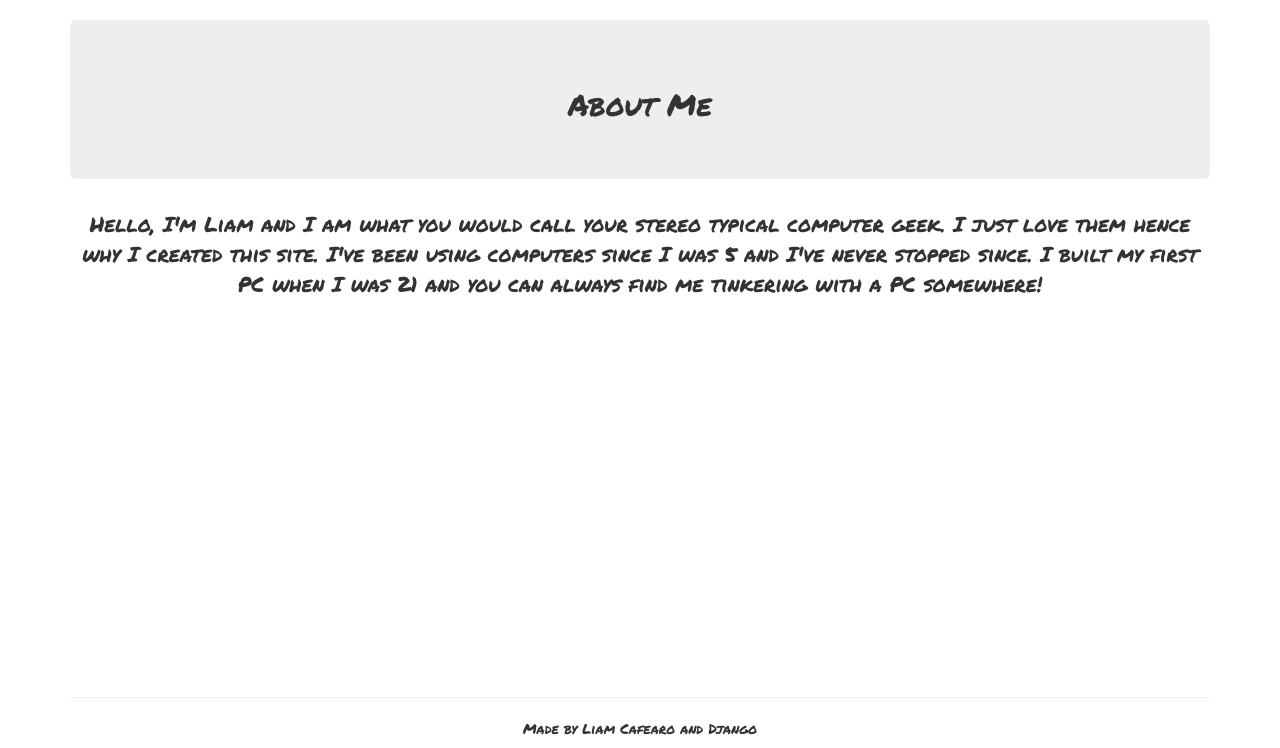
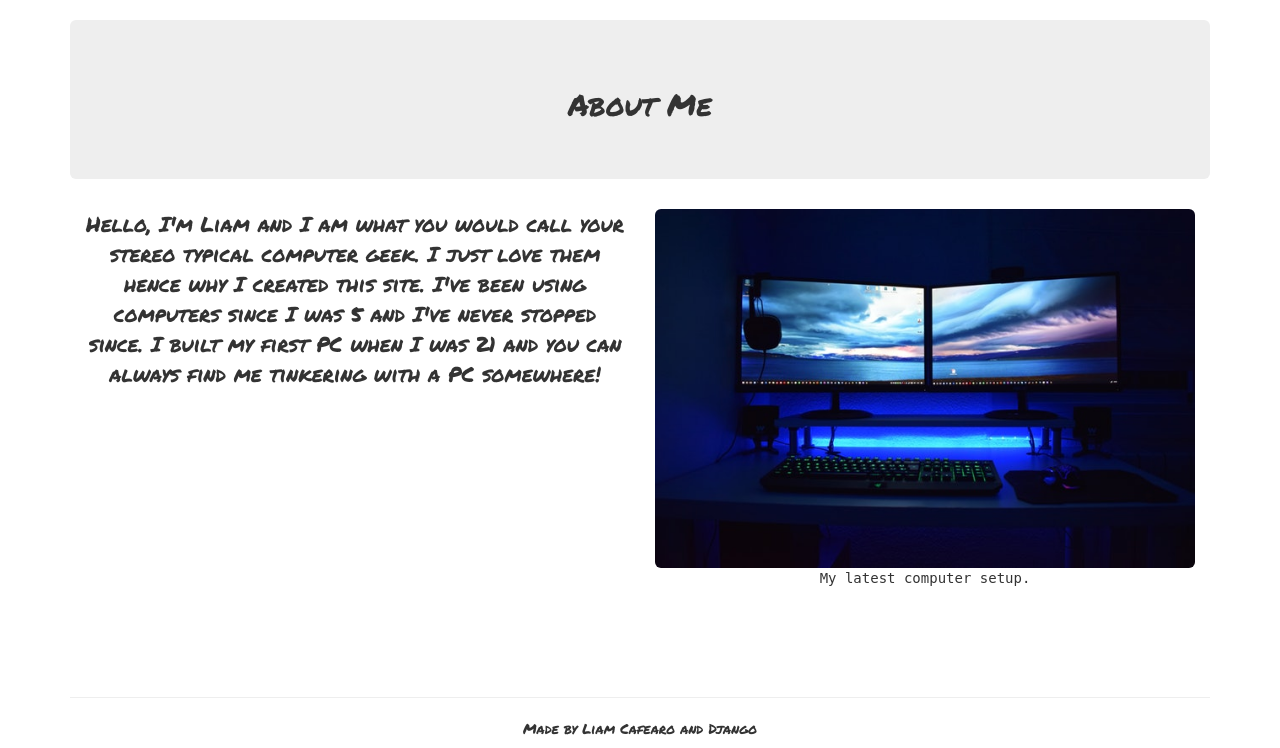
Before and after one commit to liam-cafearo/the_pc_hobbyist, a Django app: page /pages/about/ in a window 1280 px wide. Shown: the part 52-800 px from the top of the page. Run offline with Django 3.2, Linux system fonts and the light colour scheme; data comes from the database, SQL or seed files in the repository; some libraries are stand-ins or nearby versions.

Commit message:
final touches

```diff
--- a/static/css/main.css
+++ b/static/css/main.css
@@ -111,7 +111,7 @@ footer {
   width: 80%;
   max-width: 700px;
   text-align: center;
-  color: gray;
+  color: white;
   padding: 10px 0;
   height: 150px;
 }
--- a/templates/flatpages/default.html
+++ b/templates/flatpages/default.html
@@ -6,9 +6,14 @@
         <h2>{{ flatpage.title }}</h2>
     </div>
 </div>
-<div>
+<div class="col-md-6">
     <div class="text-center markerFont-paragraph">
         <p>{{ flatpage.content }}</p>
     </div>
 </div>
+<figure class="col-md-6">
+    <img class="img-rounded img-responsive" src="https://thepchobbyist.s3.amazonaws.com/static/img/computer_setup_one.jpg"
+        alt="computer with two monitors">
+    <figcaption class="text-center">My latest computer setup.</figcaption>
+</figure>
 {% endblock %}
--- a/templates/index.html
+++ b/templates/index.html
@@ -21,7 +21,7 @@
         <img id="imgOne" class="img-responsive img-rounded" src="{% static 'img/computer_one.jpg' %}" alt="Inside a PC">
     </div>
     <div id="homePage-image">
-        <img id="imgTwo" class="img-responsive img-rounded" src="{% static 'img/gaming_competition.jpg' %}" alt="Inside a PC">
+        <img id="imgTwo" class="img-responsive img-rounded" src="{% static 'img/gaming_competition.jpg' %}" alt="PC Gaming Competition">
     </div>
 </div>
 
```
Also changed, not shown: static/img/computer_setup_one.jpg (added).
